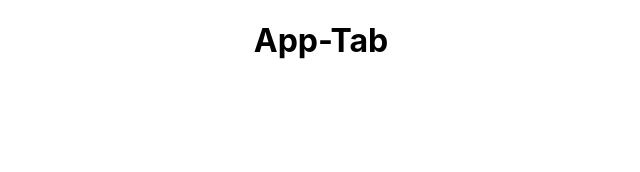
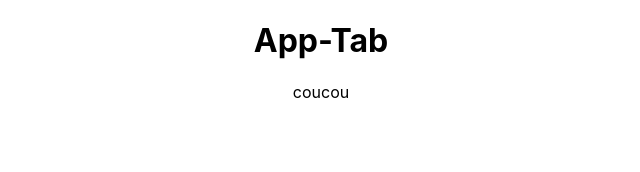
Before and after one commit to thorpe01/projet_stage, a React (Create React App) app: page / in a window 1280 px wide. Shown: the top 172 px of the page, without its empty margins (319-959 px from the left). Built offline with nearby package versions, Linux system fonts and the light colour scheme.

Commit message:
balise coucou

```diff
--- a/src/App.js
+++ b/src/App.js
@@ -4,6 +4,7 @@ function App() {
   return (
     <div className="App">
       <h1>App-Tab</h1>
+      <p>coucou</p>
     </div>
   );
 }
```
